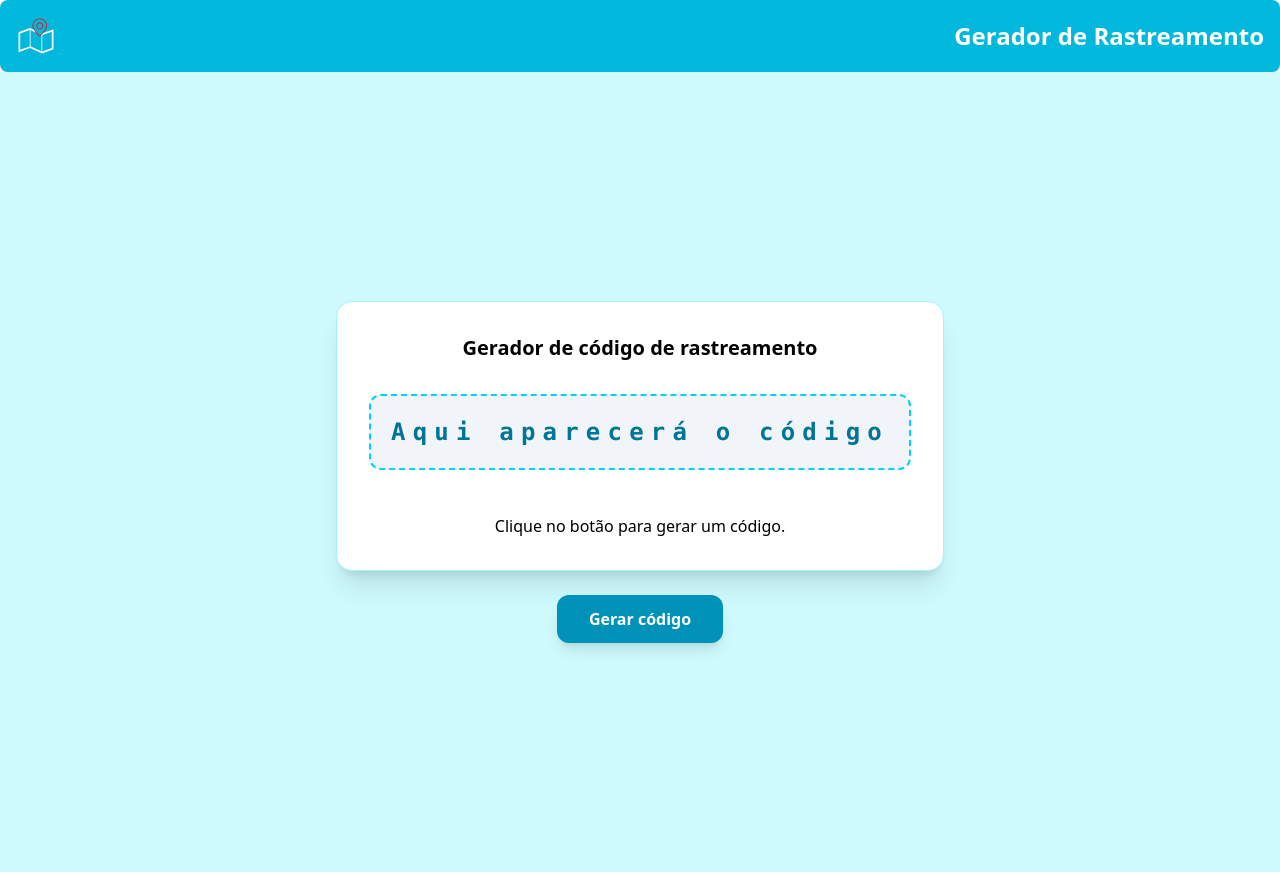
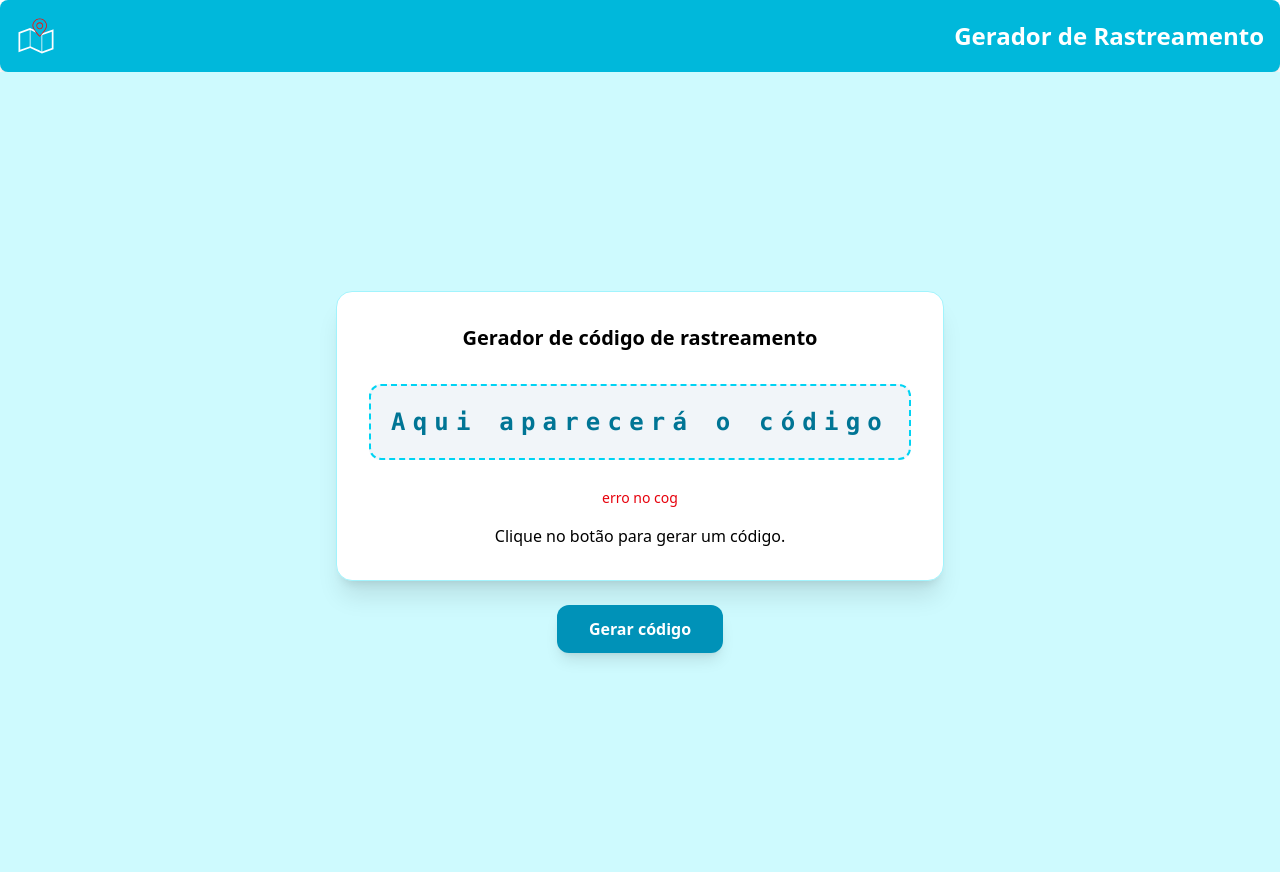
Before and after one commit to LucianoRamosAlves/python-estudos, a Flask app: page / in a window 1280 px wide. Run offline with Flask 3, Linux system fonts and the light colour scheme.

Commit message:
gerador de codigo

```diff
--- a/framework/flask/examples/gerador-rastreamento/app/static/css/output.css
+++ b/framework/flask/examples/gerador-rastreamento/app/static/css/output.css
@@ -7,6 +7,7 @@
       "Segoe UI Emoji", "Segoe UI Symbol", "Noto Color Emoji";
     --font-mono: ui-monospace, SFMono-Regular, Menlo, Monaco, Consolas, "Liberation Mono",
       "Courier New", monospace;
+    --color-red-500: oklch(63.7% 0.237 25.331);
     --color-red-600: oklch(57.7% 0.245 27.325);
     --color-cyan-100: oklch(95.6% 0.045 203.388);
     --color-cyan-200: oklch(91.7% 0.08 205.041);
@@ -336,6 +337,9 @@
   }
   .border-cyan-400 {
     border-color: var(--color-cyan-400);
+  }
+  .border-red-500 {
+    border-color: var(--color-red-500);
   }
   .bg-blue-600 {
     background-color: var(--color-blue-600);
--- a/framework/flask/examples/gerador-rastreamento/app/templates/index.html
+++ b/framework/flask/examples/gerador-rastreamento/app/templates/index.html
@@ -28,7 +28,7 @@
              Aqui aparecerá o código
         </div>
 
-        <p id="mensagem" class="mt-3 text-sm font-medium text-red-600"></p>
+        <p id="mensagem" class="mt-3 text-sm font-medium text-red-600">erro no cog</p>
 
         <p>Clique no botão para gerar um código.</p>
     </div>
```
